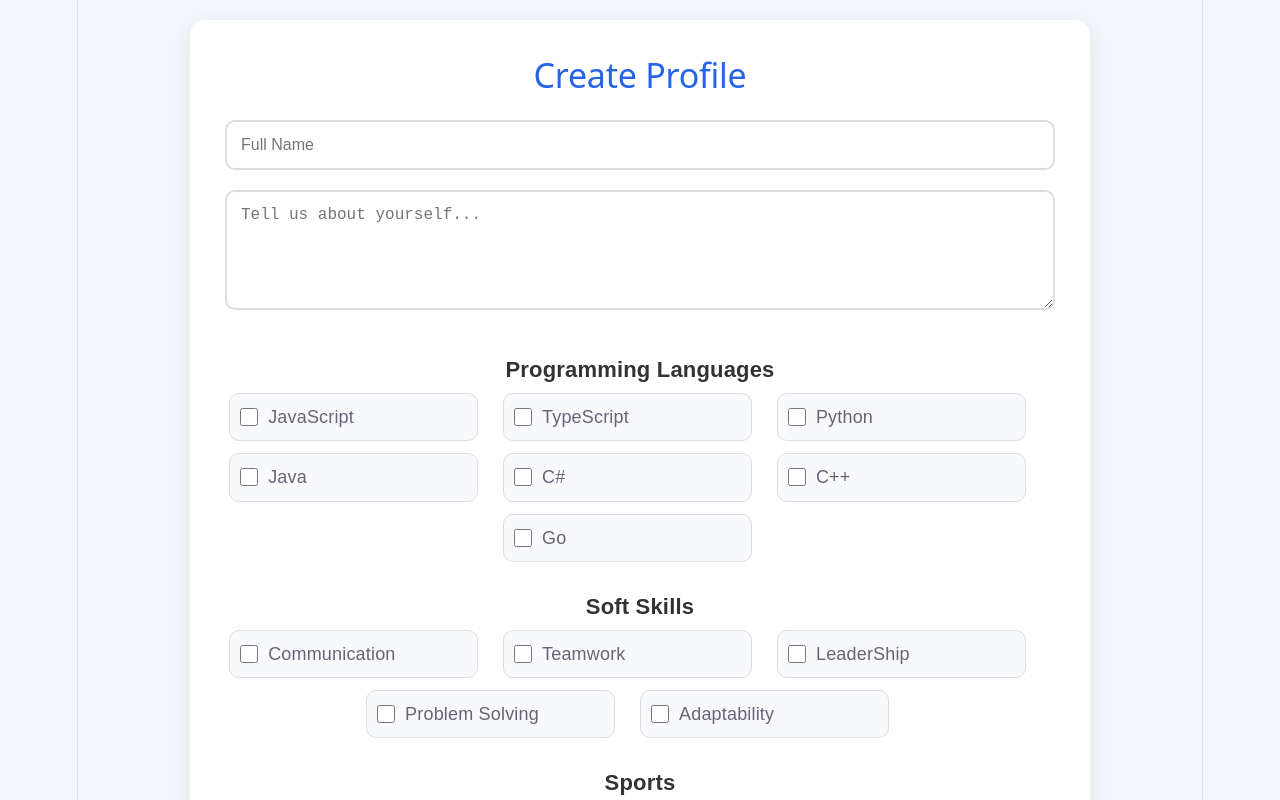
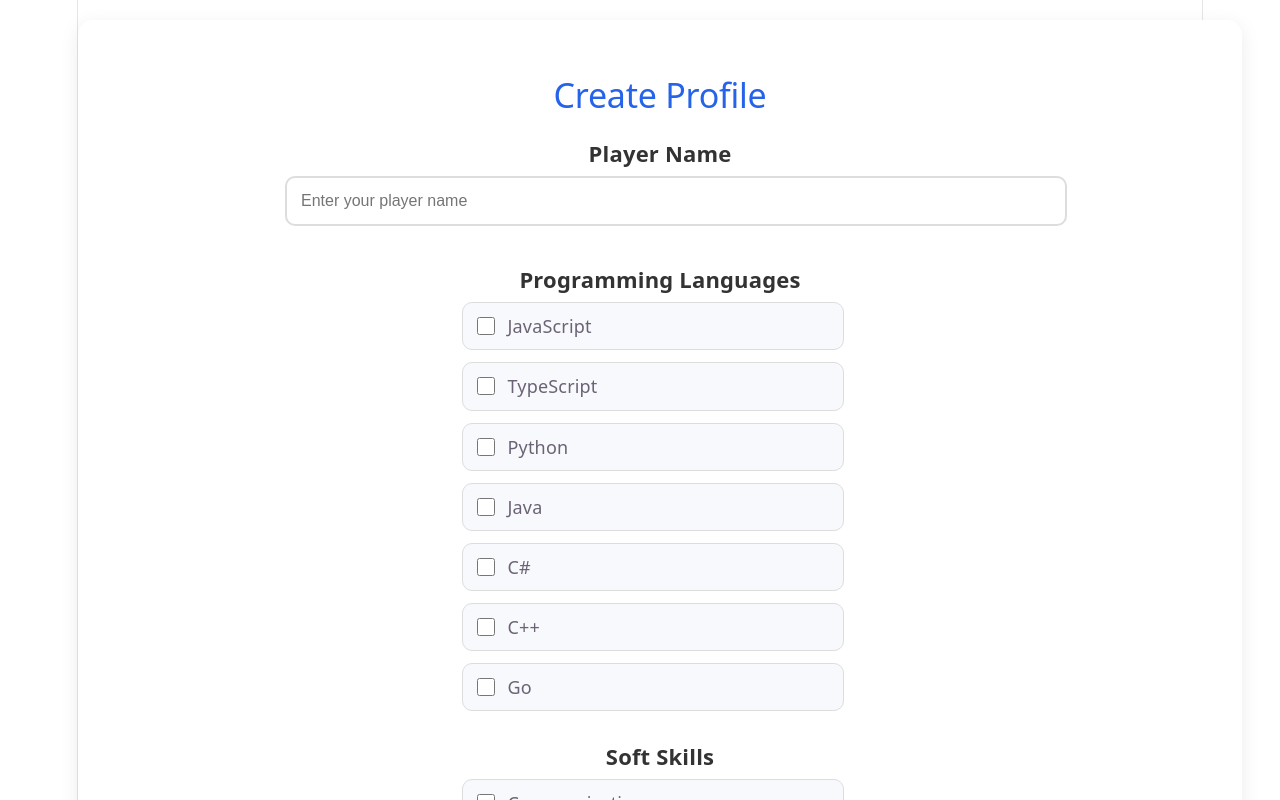
Before and after one commit to hamdiheb/GuessWhoProject, a React (Vite) app in the folder GuessWho/frontend/: page /profile in a window 1280 px wide. Shown: the top 800 px of the page. Built offline with nearby package versions, Linux system fonts and the light colour scheme.

Commit message:
Fix CSS scope for Profile page

```diff
--- a/GuessWho/frontend/src/profile/Profile.css
+++ b/GuessWho/frontend/src/profile/Profile.css
@@ -1,15 +1,4 @@
-* {
-  margin: 0;
-  padding: 0;
-  box-sizing: border-box;
-}
-
-body {
-  background: #f3f6fb;
-  font-family: Arial, Helvetica, sans-serif;
-}
-
-.container {
+.profile-page {
   width: 100%;
   max-width: 100%;
   margin: 20px auto;
@@ -19,20 +8,25 @@ body {
   box-shadow: 0 5px 20px rgba(0, 0, 0, .08);
 }
 
-h2 {
+.profile-container {
+  max-width: 900px;
+  margin: 0 auto;
+}
+
+.profile-container h2 {
   text-align: center;
   color: #2563eb;
   margin-bottom: 25px;
 }
 
-h3 {
+.profile-container h3 {
   margin: 20px 0 10px;
   color: #333;
   font-size: 18px;
 }
 
-input[type="text"],
-textarea {
+.profile-container input[type="text"],
+.profile-container textarea {
   width: 100%;
   padding: 14px;
   margin-bottom: 20px;
@@ -42,18 +36,18 @@ textarea {
   transition: .3s;
 }
 
-input[type="text"]:focus,
-textarea:focus {
+.profile-container input[type="text"]:focus,
+.profile-container textarea:focus {
   outline: none;
   border-color: #2563eb;
 }
 
-textarea {
+.profile-container textarea {
   min-height: 120px;
   resize: vertical;
 }
 
-label {
+.profile-container label {
   display: flex;
   align-items: center;
   gap: 10px;
@@ -66,19 +60,19 @@ label {
   transition: .2s;
 }
 
-label:hover {
+.profile-container label:hover {
   background: #e8f0ff;
   border-color: #2563eb;
 }
 
-input[type="checkbox"] {
+.profile-container input[type="checkbox"] {
   width: 18px;
   height: 18px;
   accent-color: #2563eb;
 }
 
-button {
-  width: 100%;
+.profile-container button {
+  width: 50%;
   margin-top: 25px;
   padding: 14px;
   border: none;
@@ -90,7 +84,7 @@ button {
   transition: .3s;
 }
 
-button:hover {
+.profile-container button:hover {
   background: #1d4ed8;
 }
 
@@ -98,19 +92,19 @@ button:hover {
 
 @media (min-width: 768px) {
 
-  .container {
+  .profile-container {
     max-width: 750px;
     padding: 35px;
   }
 
-  label {
+ .profile-container label {
     display: inline-flex;
     width: 48%;
     margin-right: 2%;
     margin-bottom: 12px;
   }
 
-  button {
+  .profile-container button {
     width: 250px;
     display: block;
     margin: 30px auto 0;
@@ -130,11 +124,11 @@ button:hover {
     margin-right: 3%;
   }
 
-  h2 {
+  .profile-container h2 {
     font-size: 34px;
   }
 
-  h3 {
+  .profile-container h3 {
     font-size: 22px;
   }
 }
--- a/GuessWho/frontend/src/profile/Profile.jsx
+++ b/GuessWho/frontend/src/profile/Profile.jsx
@@ -42,7 +42,6 @@ export default function Profile() {
 
   const [profile, setProfile] = useState({
     fullName: '',
-    aboutMe: '',
     programming: [],
     softSkills: [],
     sports: [],
@@ -75,7 +74,7 @@ export default function Profile() {
   const handleSubmit = (e) => {
     e.preventDefault();
 
-    if (!profile.fullName || !profile.aboutMe) {
+    if (!profile.fullName.trim()) {
         alert('Please complete all required fields');
         return;
     }
@@ -88,23 +87,18 @@ export default function Profile() {
 };
 
   return (
-    <div className="container">
+    <div className="profile-page">
+    <div className="profile-container">
+
       <h2>Create Profile</h2>
 
       <form onSubmit={handleSubmit}>
-
+        <h3>Player Name</h3>
         <input
           type="text"
           name="fullName"
-          placeholder="Full Name"
+          placeholder="Enter your player name"
           value={profile.fullName}
-          onChange={handleInput}
-        />
-
-        <textarea
-          name="aboutMe"
-          placeholder="Tell us about yourself..."
-          value={profile.aboutMe}
           onChange={handleInput}
         />
 
@@ -178,8 +172,8 @@ export default function Profile() {
         <button type="submit">
           Save Profile
         </button>
-
       </form>
+      </div>
     </div>
   );
 }
```
